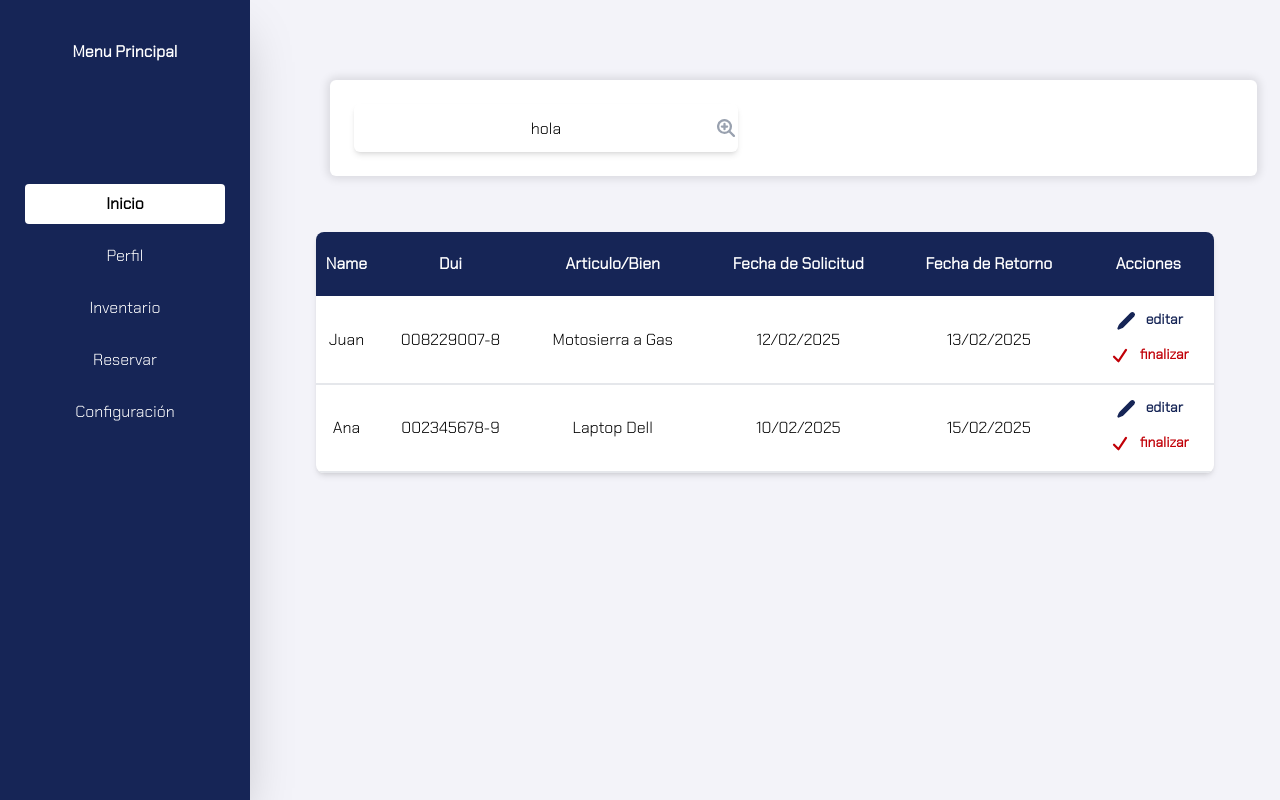
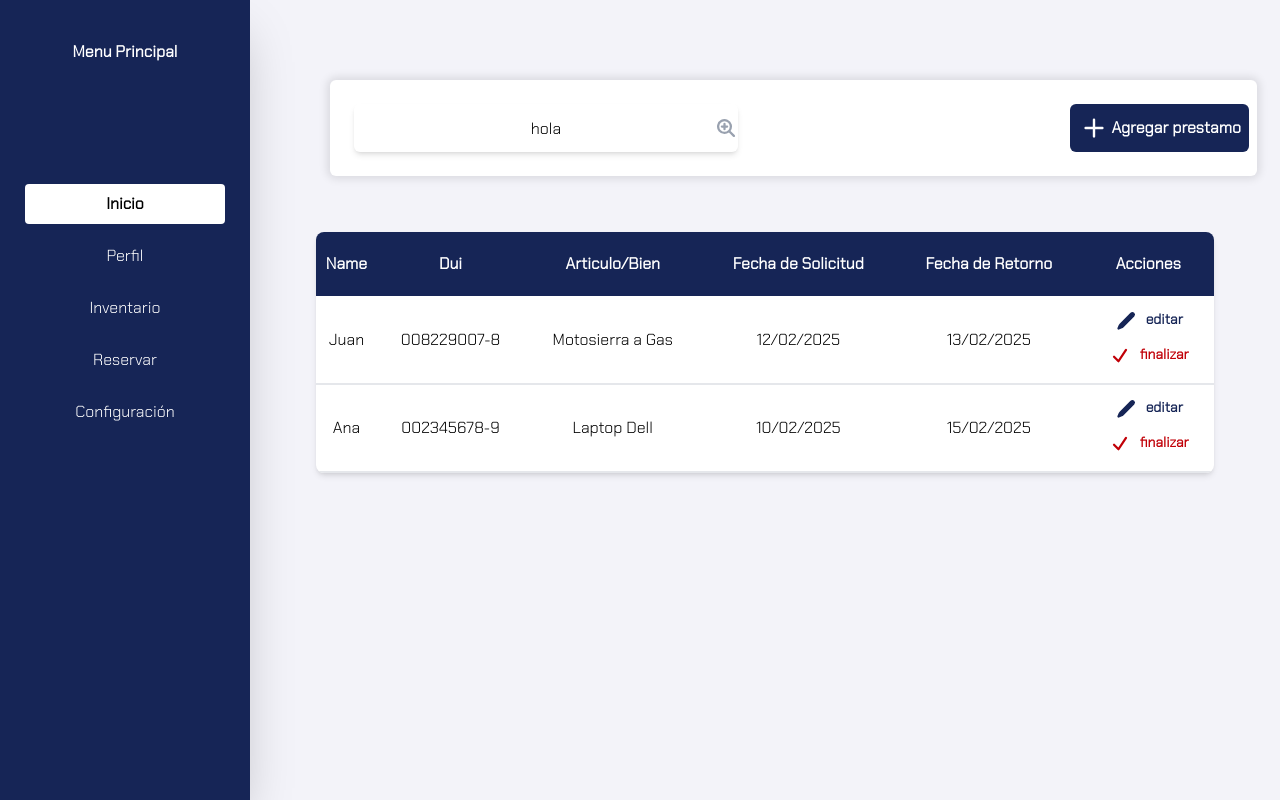
Before and after one commit to los7somosunicos/bodega2025, a Next.js app in the folder frontend/: page / in a window 1280 px wide. Built offline with nearby package versions, Linux system fonts and the light colour scheme.

Commit message:
update button in searh bar

```diff
--- a/frontend/src/app/page.tsx
+++ b/frontend/src/app/page.tsx
@@ -1,6 +1,6 @@
 import { Table, TableHeader, TableRow } from "@/components/Table";
 import React from "react";
-import {tempTable} from "@/assets/temporalMenu"
+import { tempTable } from "@/assets/temporalMenu";
 
 export default function home() {
   const headerTitles = Object.keys(tempTable[0] || {});
@@ -14,4 +14,4 @@ export default function home() {
       </Table>
     </div>
   );
-};
+}
--- a/frontend/src/components/MainBar/MainBar.tsx
+++ b/frontend/src/components/MainBar/MainBar.tsx
@@ -1,10 +1,24 @@
+"use client"
 import React from "react";
 import Search from "./Search";
+import GenericButton from "../Button";
+import { PlusIcon } from "@heroicons/react/20/solid";
+import { usePathname } from "next/navigation";
+
 
 const MainBar = () => {
+  const route = usePathname()
   return (
-    <div className="w-[90%] h-24 mt-20 ml-20 flex items-center rounded-md bg-white shadow-[0px_0px_8px_3px_rgba(0,_0,_0,_0.1)]">
+    <div className="w-[90%] h-24 mt-20 ml-20 flex items-center justify-between rounded-md bg-white shadow-[0px_0px_8px_3px_rgba(0,_0,_0,_0.1)]">
       <Search />
+      <GenericButton
+      label={route === "/" ? "Agregar prestamo" : "Añadir"}
+      className="flex items-center justify-center mr-2 bg-blue-950 text-white p-2 cursor-pointer"
+      icon={<PlusIcon className="h-8 mr-0.5"/>}
+      type="button"
+      onClick={ ()=> console.log("add me product")}
+      />
+
     </div>
   );
 };
--- a/frontend/src/hooks/useReserve.ts
+++ b/frontend/src/hooks/useReserve.ts
@@ -1,6 +1,6 @@
-import { tempTable } from "@/assets/temporalMenu"
+import { tempTable } from "@/assets/temporalMenu";
 
-export const useReserve = async ({DUI}:string) => {
-    const filterTable = tempTable.filter( item => item.Dui === DUI)
-    return filterTable
+export const useReserve = async (dui: string) => {
+  const filterTable = tempTable.filter((item) => item.Dui === dui);
+  return filterTable;
 };
```
Also changed, not shown: frontend/src/app/inventory/page.tsx (+2 -7 lines).
